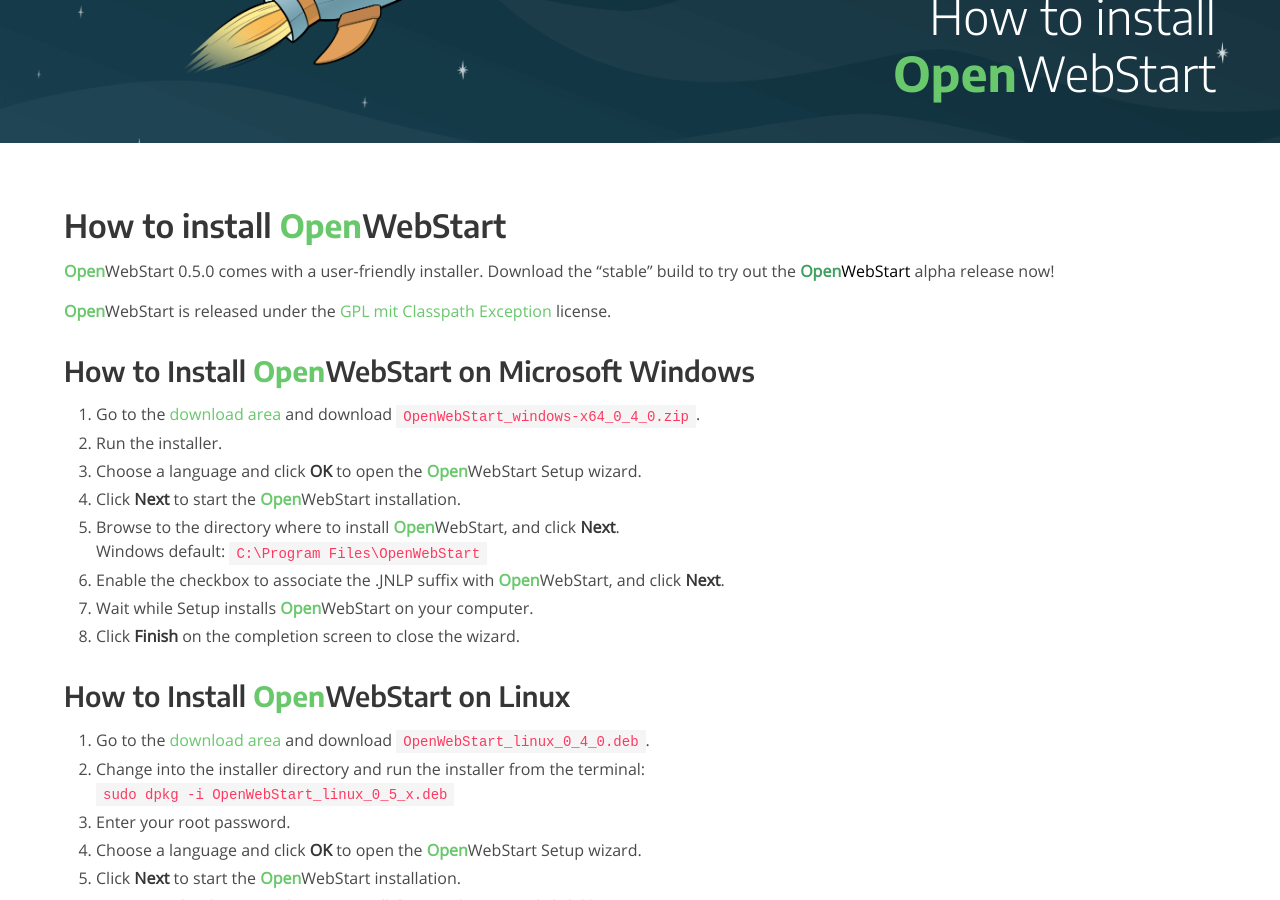
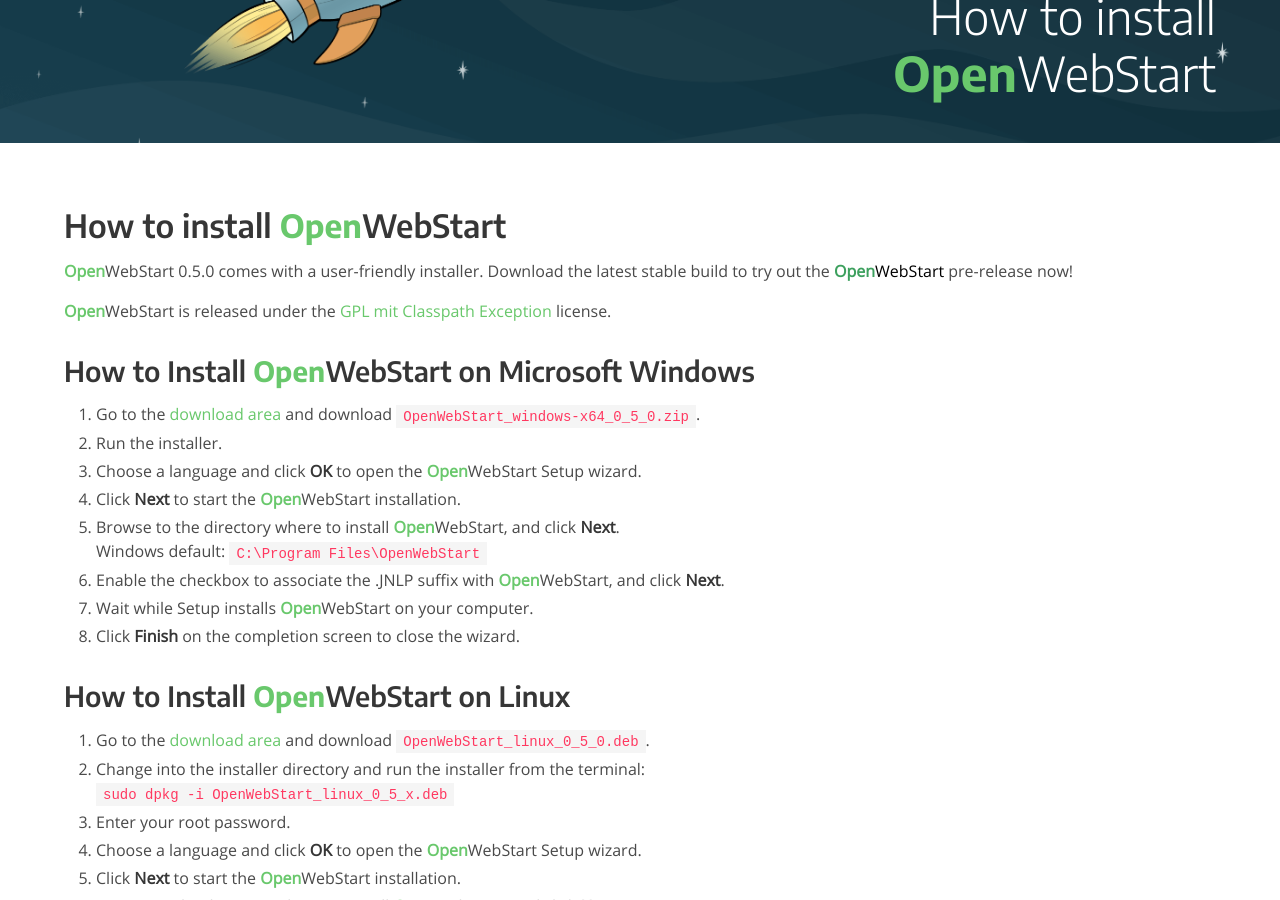
Before and after one commit to karakun/openwebstart-page, a Jekyll site: the page built from installation.md, in a window 1280 px wide and 900 px high, scrolled down 337 px. Built offline with Jekyll 4.4.1, drawn with Linux system fonts in a browser that asks for light colours; comment, search, counter and statistics services are not loaded.

Commit message:
Minor fixes

```diff
--- a/installation.md
+++ b/installation.md
@@ -12,13 +12,13 @@
 
 # How to install <span class="my-karakun">Open</span>WebStart
 
-<span class="my-karakun">Open</span>WebStart 0.5.0 comes with a user-friendly installer. Download the "stable" build to try out the <span class="text-highlight">Open<span>WebStart</span></span> alpha release now!
+<span class="my-karakun">Open</span>WebStart 0.5.0 comes with a user-friendly installer. Download the latest stable build to try out the <span class="text-highlight">Open<span>WebStart</span></span> pre-release now!
 
 <span class="my-karakun">Open</span>WebStart is released under the [GPL mit Classpath Exception](https://github.com/karakun/OpenWebStart/blob/master/LICENSE.md) license.
 
 ## How to Install <span class="my-karakun">Open</span>WebStart on Microsoft Windows
 
-1. Go to the [download area](/download) and download `OpenWebStart_windows-x64_0_4_0.zip`.
+1. Go to the [download area](/download) and download `OpenWebStart_windows-x64_0_5_0.zip`.
 1. Run the installer.
 1. Choose a language and click **OK** to open the <span class="my-karakun">Open</span>WebStart Setup wizard.
 1. Click **Next** to start the <span class="my-karakun">Open</span>WebStart installation.
@@ -30,7 +30,7 @@
 
 ## How to Install <span class="my-karakun">Open</span>WebStart on Linux
 
-1. Go to the [download area](/download) and download `OpenWebStart_linux_0_4_0.deb`.
+1. Go to the [download area](/download) and download `OpenWebStart_linux_0_5_0.deb`.
 1. Change into the installer directory and run the installer from the terminal:
    <br />`sudo dpkg -i OpenWebStart_linux_0_5_x.deb`
 1. Enter your root password.
```
